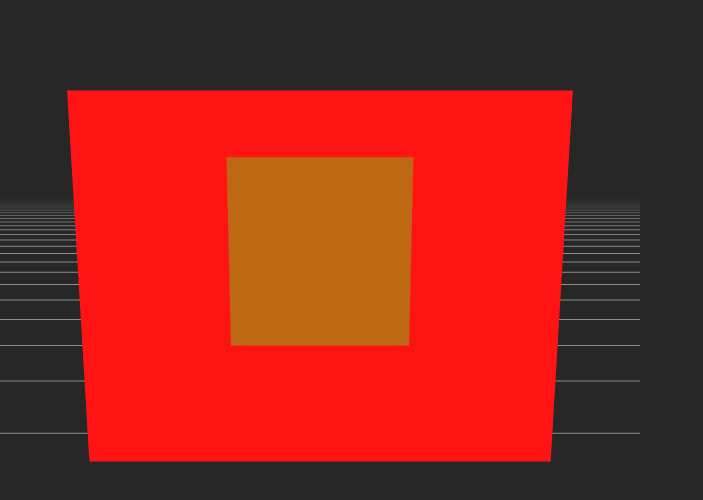
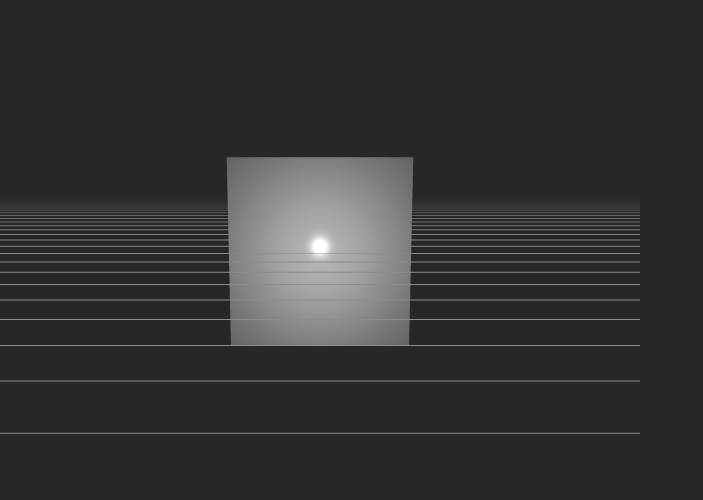
Before and after one commit to zspark/CG, a plain HTML site: page index.html in a window 1280 px wide. Shown: the whole page, without its empty margins (0-703 px from the left). Drawn offline with Linux system fonts and the light colour scheme; animation ran at ten frames a second.

Commit message:
phong lighting model.

```diff
--- /dev/null
+++ b/glsl/phong.js
@@ -0,0 +1,55 @@
+if (!CG.vital)
+  CG.vital("log.js file should be loaded first!");
+window.CG ??= {};
+window.CG.shaderSource ??= {};
+
+(function() {
+const vs = `#version 300 es
+layout(location=0) in vec3 a_position;
+layout(location=2) in vec3 a_normal;
+uniform mat4 u_mvpMatrix;
+uniform mat4 u_mMatrix;
+
+out vec3 v_positionW;
+out vec3 v_normalW;
+void main() {
+    vec4 _pos = vec4(a_position, 1.0);
+    gl_Position = u_mvpMatrix * _pos;
+
+    v_positionW = (u_mMatrix * _pos).xyz;
+    v_normalW = (u_mMatrix * vec4(a_normal, 0.0)).xyz;
+}`;
+
+const fs = `#version 300 es
+precision mediump float;
+
+uniform vec4 u_ambientColor;
+uniform vec4 u_pointLightColor;
+uniform vec3 u_pointLightPositionW;
+uniform vec3 u_cameraPositionW;
+uniform float u_alpha;
+
+in vec3 v_positionW;
+in vec3 v_normalW;
+out vec4 fragColor;
+void main() {
+   vec3 _normalW = normalize(v_normalW);
+    vec3 _lightDir = normalize(u_pointLightPositionW - v_positionW);
+    float _lDn=dot(_lightDir, _normalW);
+    if(_lDn<=0.0){
+        fragColor = u_ambientColor;
+      }else{
+        vec3 _cameraDir = normalize(u_cameraPositionW - v_positionW);
+        vec3 _reflectDir = _lDn*2.0*_normalW - _lightDir;
+        float specularIntensity = pow(clamp(dot(_reflectDir, _cameraDir),0.0,1.0), u_alpha);
+        float diffuseIntensity = clamp(_lDn, 0.0, 1.0);
+        fragColor = u_ambientColor + diffuseIntensity*u_pointLightColor + specularIntensity*u_pointLightColor;
+      }
+}`;
+
+window.CG.shaderSource.phong = {
+  fs,
+  vs
+};
+CG.info('[shader:phong.js] loaded.');
+})();
--- a/index.html
+++ b/index.html
@@ -32,7 +32,7 @@
     <script src="./src/frustum.js"></script>
     <script src="./src/mesh.js"></script>
     <script src="./glsl/fade-away-from-camera.js"></script>
-    <script src="./glsl/transparent.js"></script>
+    <script src="./glsl/phong.js"></script>
     <script>
         const _imgElement = document.getElementById("color-texture"); _imgElement.remove();
         const {gl, canvas} = CG.createGlContext('glcanvas');
@@ -52,21 +52,6 @@
         //--------------------------------------------------------------------------------
         const _programFadeAway = new CG.glWrapper.Program(gl, CG.shaderSource.fadeAwayFromCamera.vs, CG.shaderSource.fadeAwayFromCamera.fs);
         const _meshGrid = new CG.Mesh(CG.Geometry.createGridPlane(100, 1).init(gl));
-
-
-
-
-        //--------------------------------------------------------------------------------
-        const _program = new CG.glWrapper.Program(gl, CG.shaderSource.transparent.vs, CG.shaderSource.transparent.fs);
-        const _mesh = new CG.Mesh(CG.Geometry.createCube(4).init(gl)).setPosition(0, 0, 0);
-        //--------------------------------------------------------------------------------
-
-        const _meshPlane = new CG.Mesh(CG.Geometry.createPlane(4, 3).init(gl)).setPosition(0, 0, 5);
-        //--------------------------------------------------------------------------------
-
-
-
-
         const _pipe_grid = new CG.glWrapper.Pipeline(gl)
             .setFBO(_defaultFBO)
             .setProgram(_programFadeAway)
@@ -82,6 +67,15 @@
             .cullFace(true)
             .setDrawArraysParameters(gl.LINES, 0, _meshGrid.vertexDataLengthInFloat)
             .validate();
+
+
+
+
+        //--------------------------------------------------------------------------------
+        const _program = new CG.glWrapper.Program(gl, CG.shaderSource.phong.vs, CG.shaderSource.phong.fs);
+        const _mesh = new CG.Mesh(CG.Geometry.createCube(4).init(gl)).setPosition(0, 0, 0);
+        //const _mesh = new CG.Mesh(CG.Geometry.createPlane(4, 3).init(gl)).setPosition(0, 0, 0);
+
         const _pipe_cube = new CG.glWrapper.Pipeline(gl)
             .setFBO(_defaultFBO)
             .setProgram(_program)
@@ -92,31 +86,30 @@
                         _mesh.cascade(_camera.viewProjectionMatrix, _tempMat44);
                         gl.uniformMatrix4fv(uLoc, false, _tempMat44._dataArr32);
                     },
-                    updateu_color: (uLoc) => {
-                        gl.uniform3fv(uLoc, [0.0, 1.0, 0.0]);
+                    updateu_mMatrix: (uLoc) => {
+                        _mesh.getTransform(_tempMat44);
+                        gl.uniformMatrix4fv(uLoc, false, _tempMat44._dataArr32);
+                    },
+                    updateu_ambientColor: (uLoc) => {
+                        gl.uniform4f(uLoc, 0.2, 0.2, 0.2, 1.0);
+                    },
+                    updateu_pointLightColor: (uLoc) => {
+                        gl.uniform4f(uLoc, 0.5, 0.5, 0.5, 1.0);
+                    },
+                    updateu_pointLightPositionW: (uLoc) => {
+                        gl.uniform3f(uLoc, 0.0, 0.0, 14.0);
+                    },
+                    updateu_cameraPositionW: (uLoc) => {
+                        gl.uniform3f(uLoc, _camera.position.x, _camera.position.y, _camera.position.z);
+                    },
+                    updateu_alpha: (uLoc) => {
+                        gl.uniform1f(uLoc, 40.0);
                     },
                 })
             .setDrawElementsParameters(gl.TRIANGLES, _mesh.numberIndices, gl.UNSIGNED_SHORT, 0)
             .cullFace(true)
             .validate();
-        const _pipe_plane = new CG.glWrapper.Pipeline(gl)
-            .setFBO(_defaultFBO)
-            .setProgram(_program)
-            .setVAO(_meshPlane.VAO)
-            .setUniformUpdater({
-                updateu_mvpMatrix: (uLoc) => {
-                    _meshPlane.cascade(_camera.viewProjectionMatrix, _tempMat44);
-                    gl.uniformMatrix4fv(uLoc, false, _tempMat44._dataArr32);
-                },
-                updateu_color: (uLoc) => {
-                    gl.uniform3fv(uLoc, [1.0, 0.0, 0.0]);
-                },
-            })
-            .cullFace(false)
-            .setDrawElementsParameters(gl.TRIANGLES, _meshPlane.numberIndices, gl.UNSIGNED_SHORT, 0)
-            .validate();
-        _renderer.addPipeline(_pipe_grid);
-        _renderer.addTransparentPipeline( _pipe_cube, _pipe_plane);
+        _renderer.addPipeline(_pipe_grid, _pipe_cube);
         //--------------------------------------------------------------------------------
 
 
--- a/src/camera.js
+++ b/src/camera.js
@@ -15,6 +15,10 @@ window.CG ??= {};
         constructor(posX, posY, posZ) {
             this.#_space = new CG.OrthogonalSpace().setPosition(posX, posY, posZ);
             this.#_spaceCtrl = new CG.SpaceController(this.#_space);
+        }
+
+        get position() {
+            return this.#_space.getPosition(this.#_helperVec4_z);
         }
 
         setMouseEvents(events) {
--- a/src/geometry.js
+++ b/src/geometry.js
@@ -125,25 +125,35 @@ window.CG ??= {};
     class Geometry {
         static createCube(edgeLength) {
             const _half = edgeLength * .5;
+            const _n = 1.0 / Math.sqrt(3);
             const vertices = new Float32Array([
                 -_half, -_half, _half, // 前下左 0
+                -_n, -_n, _n,
                 1, 0, 0,//0
                 _half, -_half, _half, // 前下右 1
+                _n, -_n, _n,
                 0, 1, 0,//1
                 _half, _half, _half, // 前上右 2
+                _n, _n, _n,
                 0, 0, 1,//2
                 -_half, _half, _half, // 前上左 3
+                -_n, _n, _n,
                 1, 1, 1,//3
                 -_half, -_half, -_half, // 后下左 4
+                -_n, -_n, -_n,
                 0, 0, 1,//4
                 _half, -_half, -_half, // 后下右 5
+                _n, -_n, -_n,
                 1, 1, 1,//5
                 _half, _half, -_half, // 后上右 6
+                _n, _n, -_n,
                 1, 0, 0,//6
                 -_half, _half, -_half, // 后上左 7
+                -_n, _n, -_n,
                 0, 1, 0,//7
             ]);
 
+            //CG.log(vertices);
             const indices = new Uint16Array([
                 0, 1, 2, 0, 2, 3, // 前面
                 1, 5, 6, 1, 6, 2, // 右面
@@ -154,8 +164,9 @@ window.CG ??= {};
             ]);
 
             return new Geometry(vertices, indices)
-                .setAttributeLayout(Geometry.ATTRIB_POSITION, 3, 5126, false, 24, 0)
-                .setAttributeLayout(Geometry.ATTRIB_COLOR, 3, 5126, false, 24, 12);
+                .setAttributeLayout(Geometry.ATTRIB_POSITION, 3, 5126, false, 36, 0)
+                .setAttributeLayout(Geometry.ATTRIB_NORMAL, 3, 5126, false, 36, 12)
+                .setAttributeLayout(Geometry.ATTRIB_COLOR, 3, 5126, false, 36, 24);
 
         }
 
@@ -169,20 +180,25 @@ window.CG ??= {};
             const vertices = new Float32Array([
                 width, height, 0,
                 0.0, 0.0,
+                0, 0, 1,
                 -width, height, 0,
                 1.0, 0.0,
+                0, 0, 1,
                 -width, -height, 0,
                 1.0, 1.0,
+                0, 0, 1,
                 width, -height, 0,
                 0.0, 1.0,
+                0, 0, 1,
             ]);
             const indices = new Uint16Array([
                 0, 1, 2,
                 2, 3, 0
             ]);
             return new Geometry(vertices, indices)
-                .setAttributeLayout(Geometry.ATTRIB_POSITION, 3, 5126, false, 20, 0)
-                .setAttributeLayout(Geometry.ATTRIB_TEXTURE_UV, 2, 5126, false, 20, 12);
+                .setAttributeLayout(Geometry.ATTRIB_POSITION, 3, 5126, false, 32, 0)
+                .setAttributeLayout(Geometry.ATTRIB_TEXTURE_UV, 2, 5126, false, 32, 12)
+                .setAttributeLayout(Geometry.ATTRIB_NORMAL, 3, 5126, false, 32, 20);
         }
 
         static assembleFromGLTF(glftContent) {
@@ -255,6 +271,7 @@ window.CG ??= {};
             gl.bindVertexArray(null);
 
             this.#_indices = this.#_vertices = undefined;
+            this.#_inited = true;
             return this;
         }
 
```
